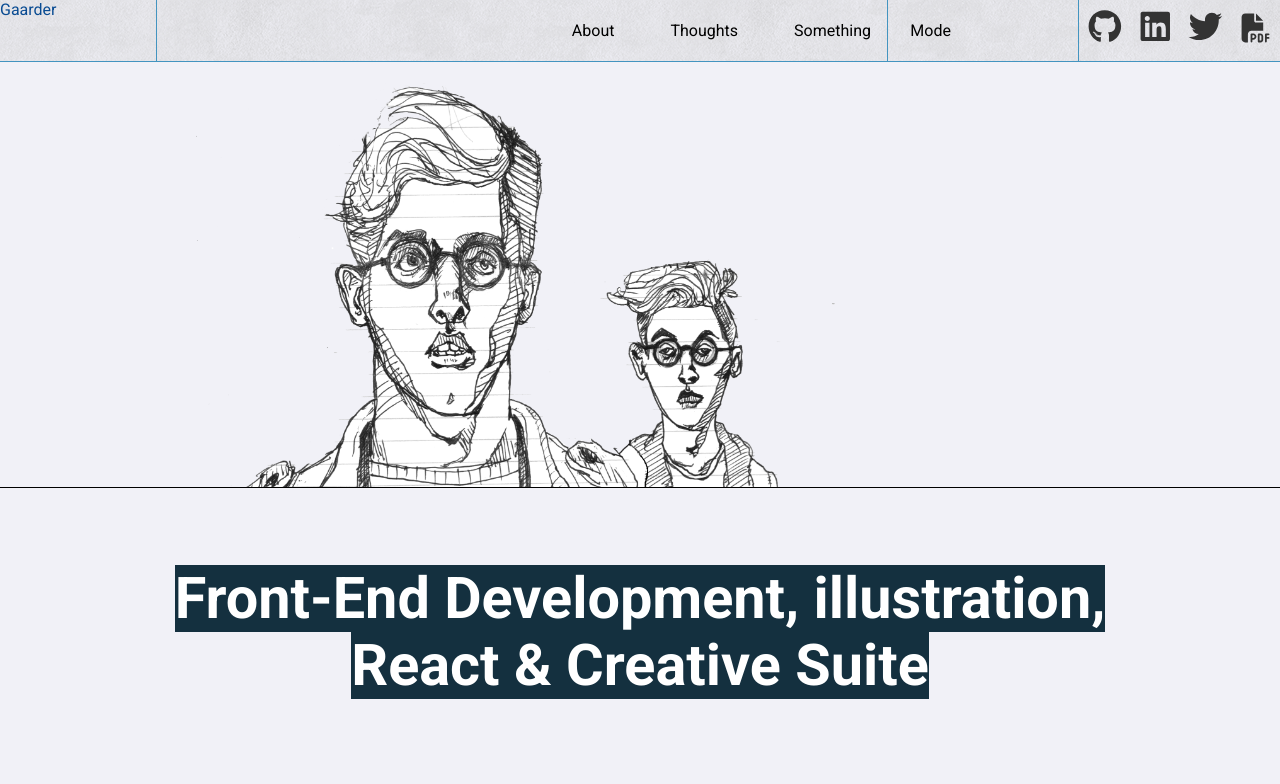
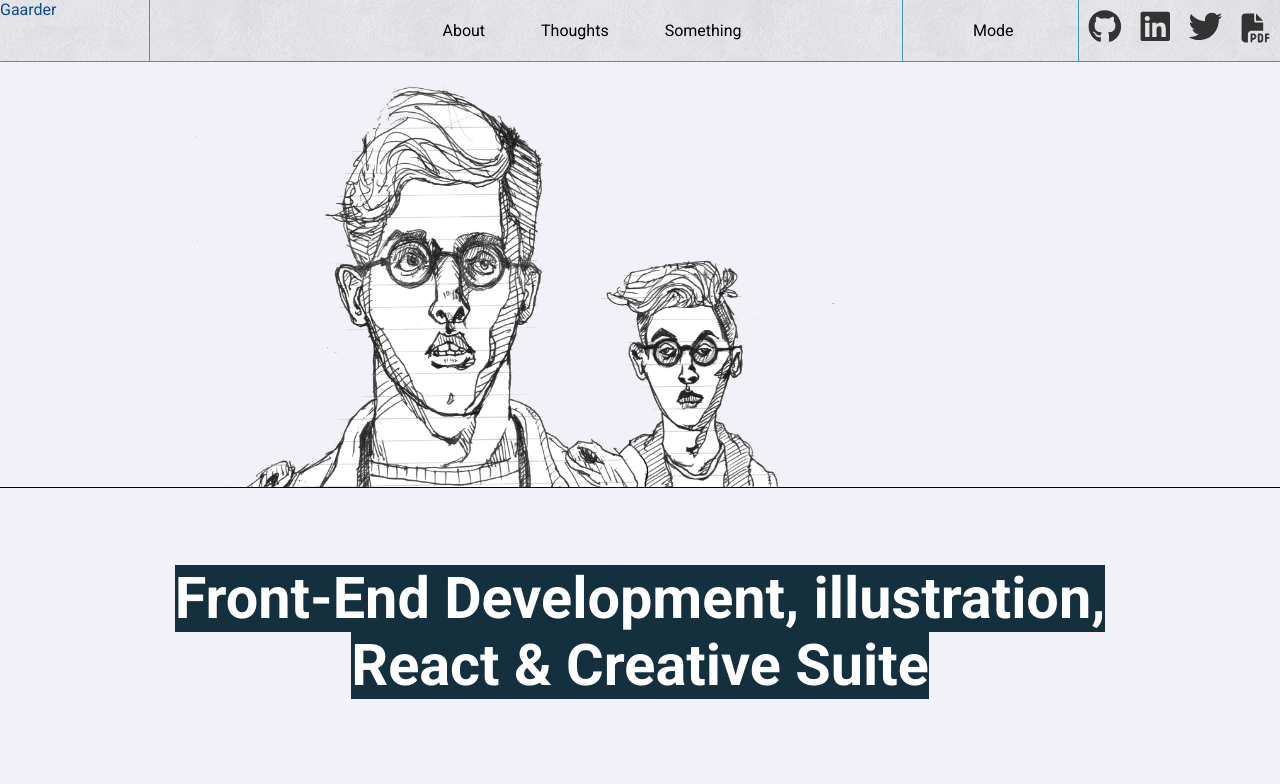
Before and after one commit to MattGaarder/portfolio, a React (Create React App) app: page / in a window 1280 px wide. Shown: the top 784 px of the page. Built offline with nearby package versions, Linux system fonts and the light colour scheme.

Commit message:
comes to approximation of final grid layout

```diff
--- a/src/components/NavBar/NavBar.css
+++ b/src/components/NavBar/NavBar.css
@@ -29,11 +29,13 @@
   padding: 1rem;
   padding-top: 1.3rem;
   padding-right: 1rem;
-  padding-left: 1.4rem;
+  padding-left: 4.4rem;
+  margin-left: 0px;
   border-left: 1px solid var(--my-blue);
-  grid-column: span 1;
-  /* grid-column-start: 9;
-  grid-column-end: 10; */
+  /* grid-column: span 1; */
+  grid-column-start: 19;
+  grid-column-end: 20;
+
 }
 
 .scrolled {
@@ -46,14 +48,15 @@
   justify-content: end;
   /* padding-left: 18%;
   padding-right: 13%; */
-
+  margin-left: auto;
 
   list-style: none;
   /* display: grid; */
-  grid-column: span 14;
+  grid-column: span 15;
   display: flex;
-  /* grid-column-start: 2;
-  grid-column-end: 9; */
+  padding-right: 9rem;
+  grid-column-start: 4;
+  grid-column-end: 19;
   /* padding-left: 9rem; */
 }
 
@@ -64,7 +67,7 @@
   padding: 0.5rem;
   padding-left: 2rem;
   text-decoration: none;
-  grid-column: span 4;
+  grid-column: span 5;
 
 }
 /*
@@ -97,19 +100,19 @@
   padding-left: 3.4rem; */
   border-right: 1px solid var(--my-blue);
   grid-column: span 3;
-  /* grid-column-start: 1;
-  grid-column-end: 2; */
+  grid-column-start: 1;
+  grid-column-end: 4;
 
 }
 
 
 .link-icons {
   border-left: 1px solid var(--my-blue);
-  align-items: flex-end;
+  /* align-items: flex-end; */
   margin-left: auto;
-  grid-column: span 6;
-  /* grid-column-start: 10;
-  grid-column-end: 12; */
+  /* grid-column: span 6; */
+  grid-column-start: 20;
+  grid-column-end: 25;
 }
 
 .nav-icon {
```
